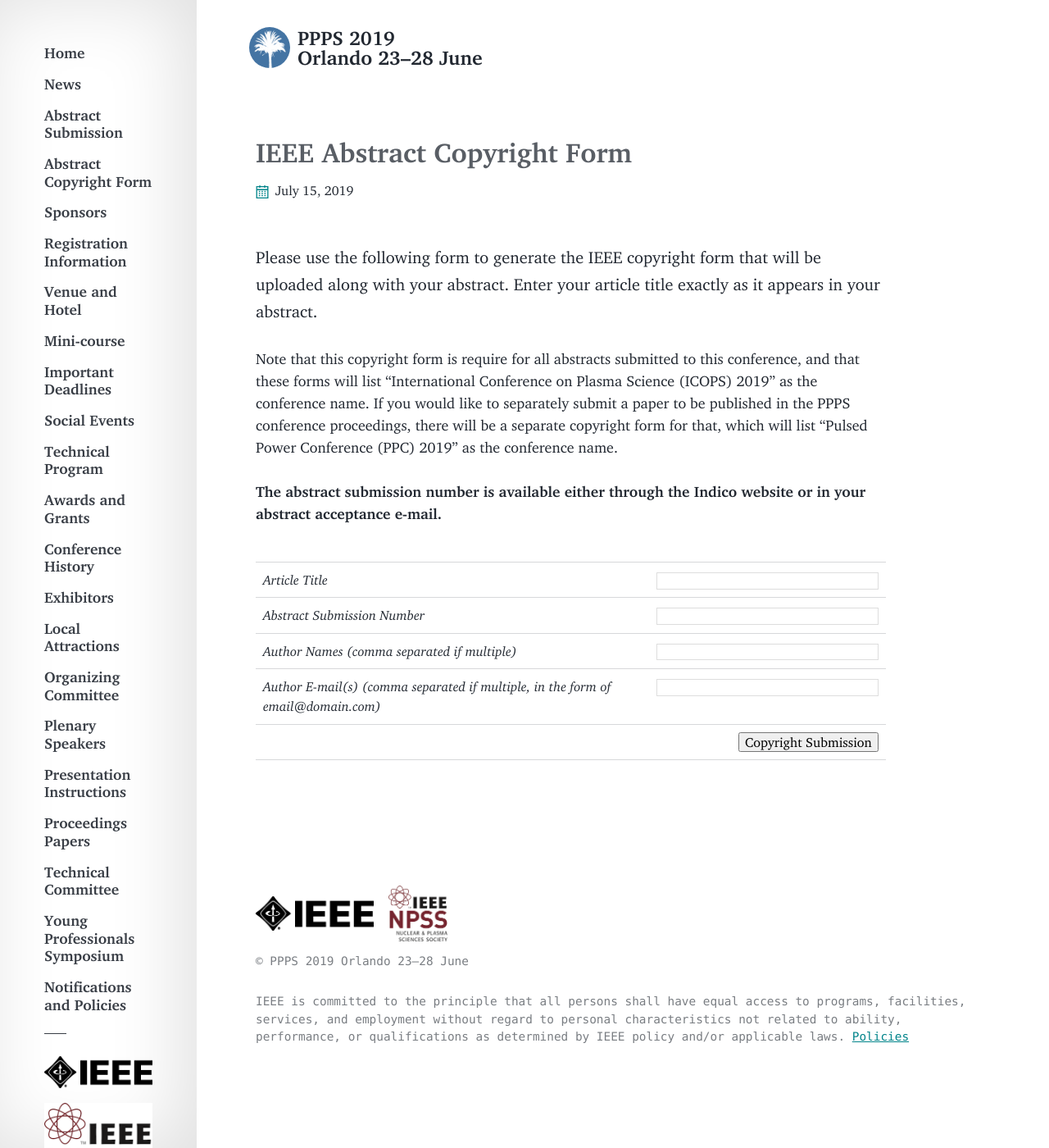
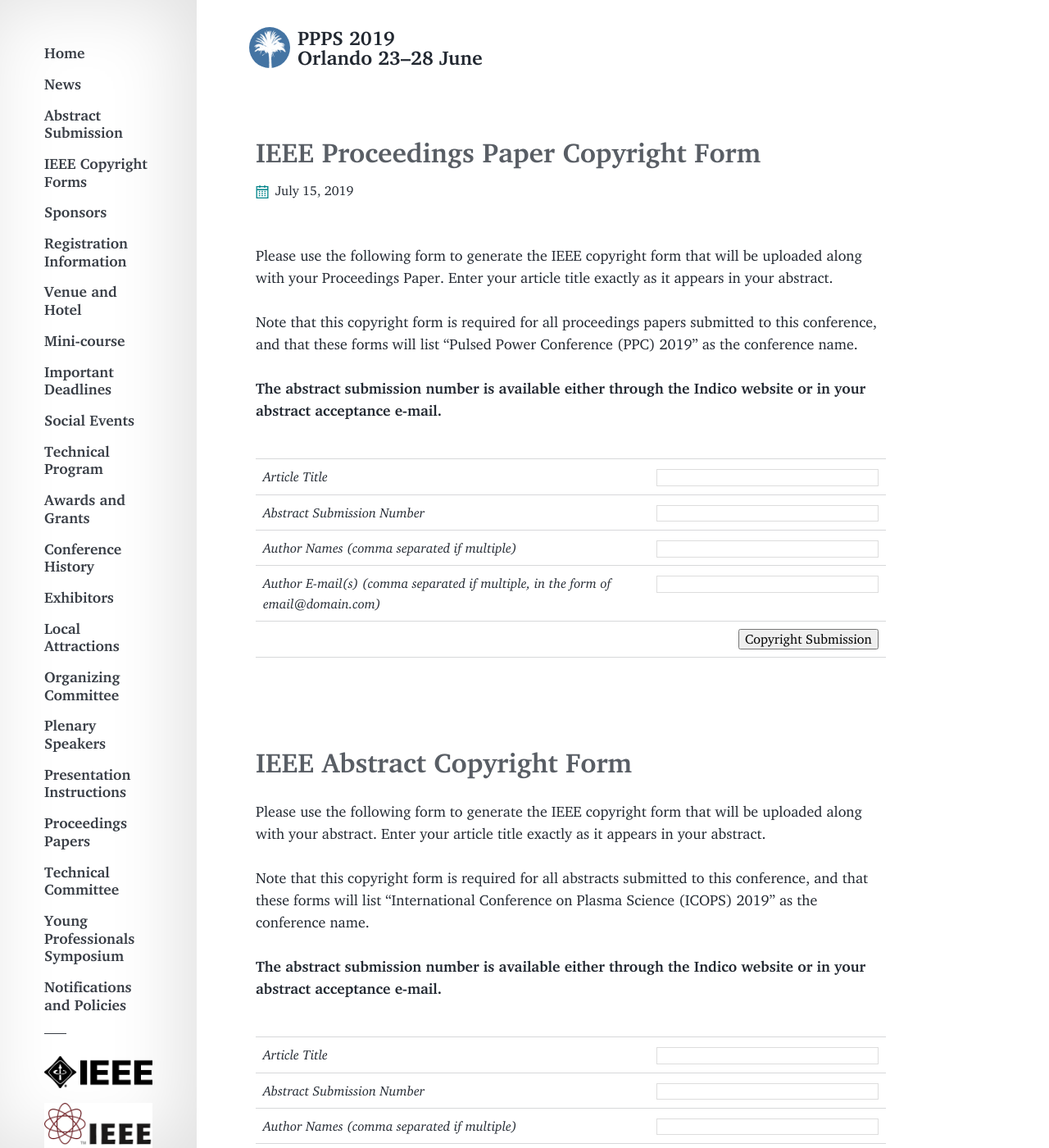
Before and after one commit to ppps2019/ppps2019.github.io, a Jekyll site: the page built from _info_articles/copyright.md, in a window 1280 px wide and 1400 px high. Shown: the whole window at 82% size. Built offline with Jekyll 4.4.1, drawn with Linux system fonts in a browser that asks for light colours; comment, search, counter and statistics services are not loaded.

Commit message:
add proc form

```diff
--- a/_info_articles/copyright.md
+++ b/_info_articles/copyright.md
@@ -1,17 +1,10 @@
 ---
 layout: page
-title: Abstract Copyright Form
-alt_title: IEEE Abstract Copyright Form
-modified: 2019-02-22
+title: IEEE Copyright Forms
+alt_title: IEEE Proceedings Paper Copyright Form
+modified: 2019-07-15
 navigation_weight: 0.1
 ---
-
-Please use the following form to generate the IEEE copyright form that will be uploaded along with your abstract. Enter your article title exactly as it appears in your abstract.
-
-Note that this copyright form is require for all abstracts submitted to this conference, and that these forms will list "International Conference on Plasma Science (ICOPS) 2019" as the conference name. If you would like to separately submit a paper to be published in the PPPS conference proceedings, there will be a separate copyright form for that, which will list "Pulsed Power Conference (PPC) 2019" as the conference name.
-
-**The abstract submission number is available either through the Indico website or in your abstract acceptance e-mail.**
-
 
 <style type="text/css">
   td {
@@ -35,6 +28,57 @@ Note that this copyright form is require for all abstracts submitted to this con
     font-size: 0.8rem;
   }
 </style>
+
+
+Please use the following form to generate the IEEE copyright form that will be uploaded along with your Proceedings Paper. Enter your article title exactly as it appears in your abstract.
+
+Note that this copyright form is required for all proceedings papers submitted to this conference, and that these forms will list "Pulsed Power Conference (PPC) 2019" as the conference name.
+
+**The abstract submission number is available either through the Indico website or in your abstract acceptance e-mail.**
+
+
+<form action="https://ecopyright.ieee.org/ECTT/IntroPage.jsp" method="post">
+<table>
+<tbody>
+<tr>
+<td colspan="2"></td>
+</tr>
+<tr>
+<td>Article Title</td>
+<td><input name="ArtTitle" type="text" size="40"/></td>
+</tr>
+<tr>
+<td>Abstract Submission Number</td>
+<td><input name="ArtId" type="text" size="40"/></td>
+</tr>
+<tr>
+<td>Author Names (comma separated if multiple)</td>
+<td><input name="AuthName" type="text" size="40"/></td>
+</tr>
+<tr>
+<td>Author E-mail(s) (comma separated if multiple, in the form of email@domain.com)</td>
+<td><input name="AuthEmail" type="text" size="40"/></td>
+</tr>
+<tr align="right">
+<td colspan="2" align="right"><input name="Submit" type="submit" value="Copyright Submission" /></td>
+</tr>
+</tbody>
+</table>
+<p><input name="PubTitle" type="hidden" value="2019 IEEE Pulsed Power & Plasma Science (PPPS)" /><br />
+<input name="ArtSource" type="hidden" value="34859" /><br />
+<input name="rtrnurl" type="hidden" value="http://www.ppps2019.org/abstracts/abstracts.html" /></p>
+</form>
+
+
+
+# IEEE Abstract Copyright Form
+
+Please use the following form to generate the IEEE copyright form that will be uploaded along with your abstract. Enter your article title exactly as it appears in your abstract.
+
+Note that this copyright form is required for all abstracts submitted to this conference, and that these forms will list "International Conference on Plasma Science (ICOPS) 2019" as the conference name.
+
+**The abstract submission number is available either through the Indico website or in your abstract acceptance e-mail.**
+
 
 <form action="https://ecopyright.ieee.org/ECTT/IntroPage.jsp" method="post">
 <table>
```
Also changed, not shown: _info_articles/proceedings.md (+1 -1 lines).
